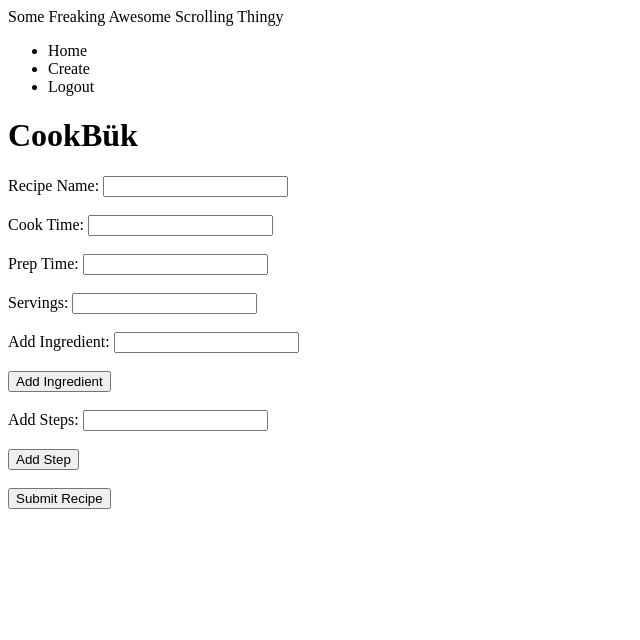
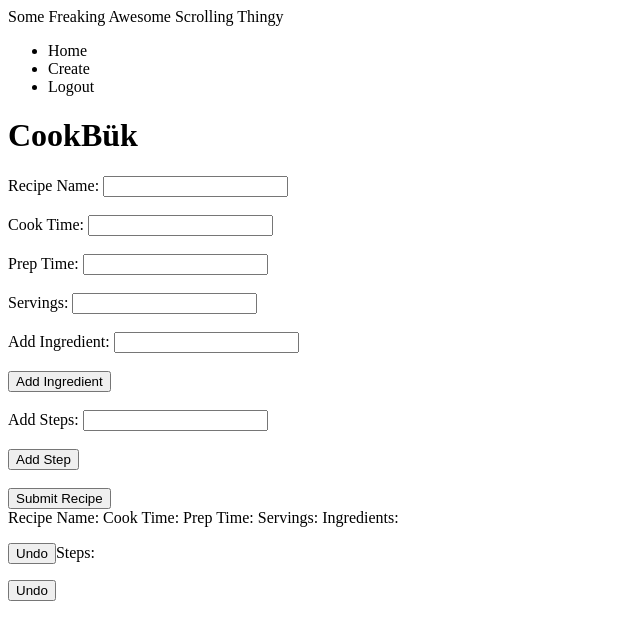
Before and after one commit to BigRedZone/CookBuk, a React app: page / in a window 1280 px wide. Both pictures are taken after a click on the link "Create". Shown: the top 640 px of the page, without its empty margins (0-640 px from the left). Built offline with nearby package versions, Linux system fonts and the light colour scheme.

Commit message:
add undoSteps and undoIngredients

```diff
--- a/client/src/components/AddRecipe.jsx
+++ b/client/src/components/AddRecipe.jsx
@@ -35,6 +35,8 @@ class AddRecipe extends React.Component {
     this.setServings = this.setServings.bind(this);
     this.setIngredient = this.setIngredient.bind(this);
     this.setStep = this.setStep.bind(this);
+    this.undoIngredients = this.undoIngredients.bind(this);
+    this.undoSteps = this.undoSteps.bind(this);
     this.submitRecipe = this.submitRecipe.bind(this);
     this.post = this.post.bind(this);
   }
@@ -129,6 +131,20 @@ class AddRecipe extends React.Component {
     });
   }
 
+  undoIngredients() {
+    let ingredients = this.state.ingredients;
+    this.setState({
+      ingredients: ingredients
+    })
+  }
+
+  undoSteps() {
+    let steps = this.state.steps;
+    this.setState({
+      steps: steps
+    })
+  }
+
   submitRecipe() {
     let recipe = {
       name: this.state.name,
@@ -176,7 +192,30 @@ class AddRecipe extends React.Component {
             <input type="button" value="Submit Recipe" onClick={this.submitRecipe}/>
           </form>
         </div>
-
+        <div>
+          Recipe Name: {this.state.name}
+          Cook Time: {this.state.cookTime}
+          Prep Time: {this.state.prepTime}
+          Servings: {this.state.servings}
+          Ingredients:
+          <ul>
+            {this.state.ingredients.map((ingredient) => {
+              return (
+                <li>{ingredient}</li>
+              )
+            })}
+          </ul>
+          <button onClick={this.undoIngredients}>Undo</button>
+          Steps:
+          <ol>
+            {this.state.steps.map((step) => {
+              return (
+                <li>{step}</li>
+              )
+            })}
+          </ol>
+          <button onClick={this.undoSteps}>Undo</button>
+        </div>
       </div>
     )
   }
```
Also changed, not shown: 1 other file (tests, documents, lock files or other folders).
